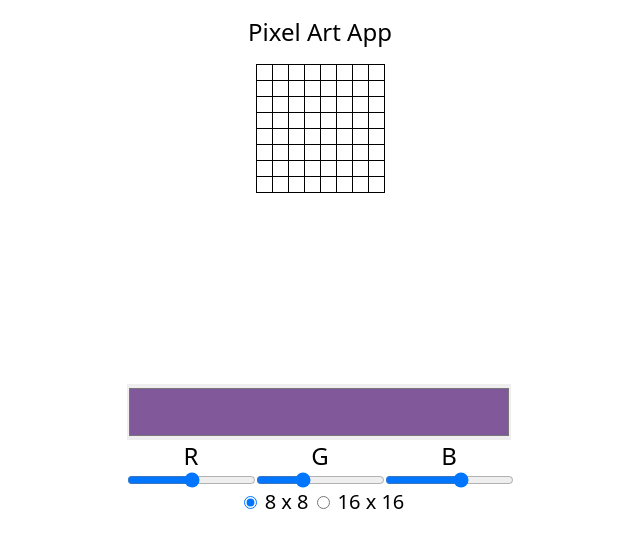
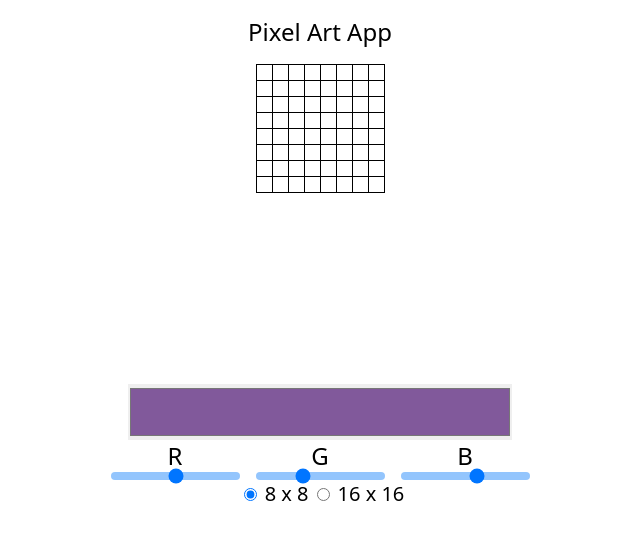
Before and after one commit to hironomiu/typescript-react-pixel-art, a React (Create React App) app: page / in a window 1280 px wide. Shown: the top 548 px of the page, without its empty margins (320-960 px from the left). Built offline with nearby package versions, Linux system fonts and the light colour scheme.

Commit message:
commited

```diff
--- a/src/components/Form.tsx
+++ b/src/components/Form.tsx
@@ -14,9 +14,8 @@ const Form: FC<Props> = ({ color, setColor, handleRadioChange, squareNum }) => {
   const [colorB, setColorB] = useState('9b')
 
   return (
-    <div>
+    <div className="flex flex-col justify-center items-center">
       <div className="flex flex-row items-center">
-        {/* <label className="text-lg mx-2">選択</label> */}
         <input
           className="w-96 h-14"
           type="color"
--- a/src/components/parts/InputRange.tsx
+++ b/src/components/parts/InputRange.tsx
@@ -1,17 +1,24 @@
-import React from 'react'
-
-const InputRange = ({
+import { FC } from 'react'
+type Props = {
+  color: string
+  colorR: string
+  colorG: string
+  colorB: string
+  setColorRGB: React.Dispatch<React.SetStateAction<string>>
+  setColor: React.Dispatch<React.SetStateAction<string>>
+}
+const InputRange: FC<Props> = ({
   color,
   colorR,
   colorG,
   colorB,
   setColorRGB,
   setColor,
-}: any) => {
+}) => {
   return (
     <>
       <input
-        className="cursor-pointer outline-none"
+        className="appearance-none cursor-pointer outline-none bg-blue-300 rounded h-2 mx-2"
         type="range"
         min="0"
         max="255"
```
